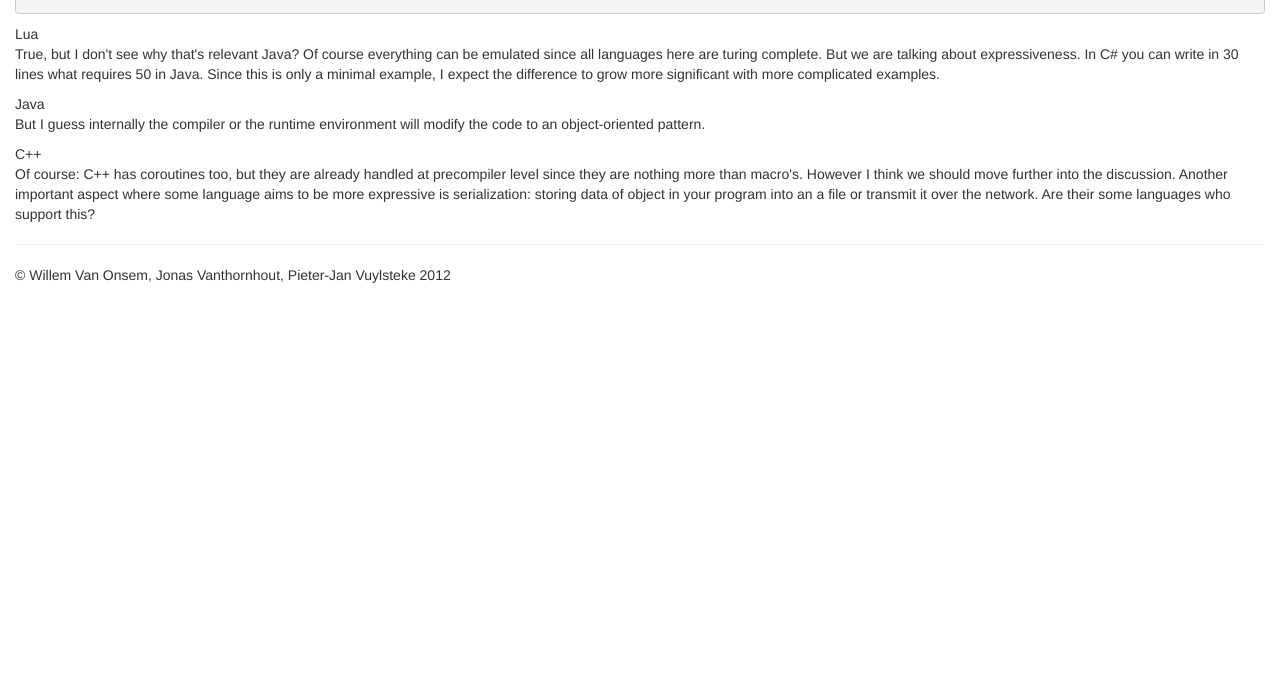
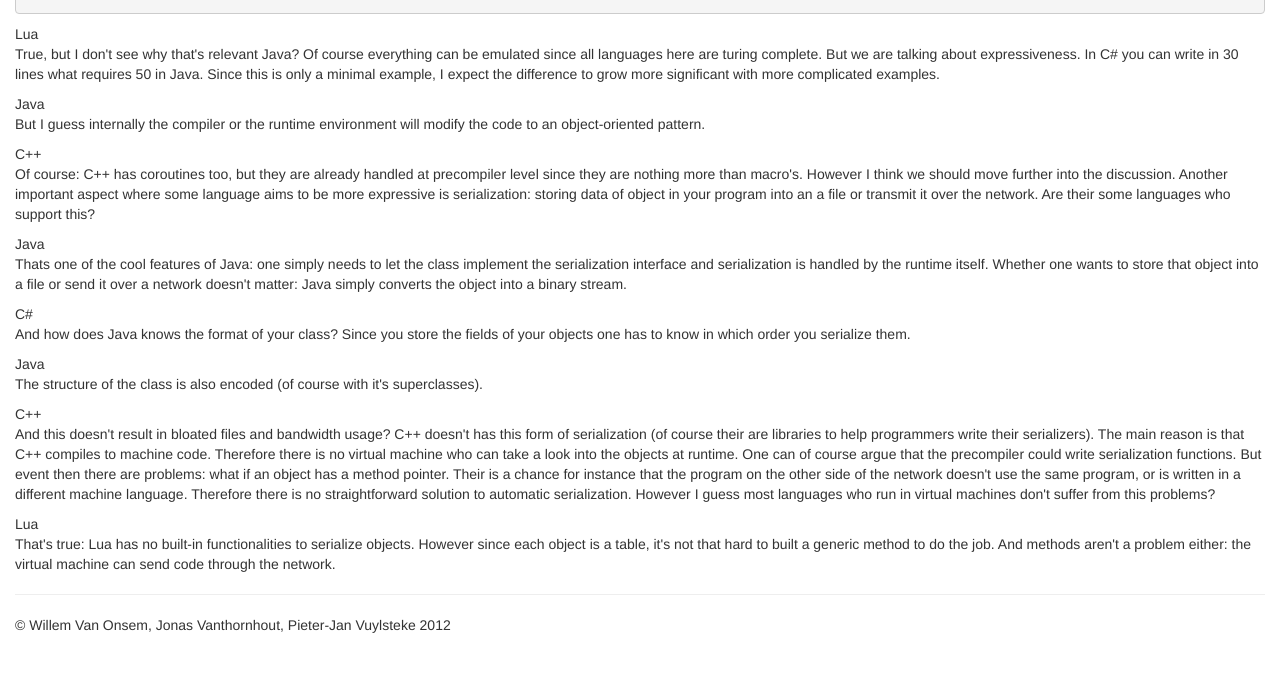
Before and after one commit to KommuSoft/CplKul2012, a PHP site: page /expressiveness.php in a window 1280 px wide. Shown: the part 1712-2397 px from the top of the page. Before the commit the page ends 1995 px from the top, so only its background shows below. Run offline with PHP 8.4, Linux system fonts and the light colour scheme; some libraries are stand-ins or nearby versions.

Commit message:
Verder geschreven aan expressiviteit
git-svn-id: file:///home/kommusoft/tmpgit/svncpl@51 3f48092c-57cf-4b77-94f4-3dec9eb1df5f

```diff
--- a/Website/cpl/questions/expressiveness.php
+++ b/Website/cpl/questions/expressiveness.php
@@ -45,6 +45,9 @@ class Expressiveness extends Question {
 		$cpp3 = parent::cppSays("Of course: C++ has coroutines too, but they are already handled at precompiler level since they are nothing more than macro's. However I think we should move further into the discussion. Another important aspect where some language aims to be more expressive is serialization: storing data of object in your program into an a file or transmit it over the network. Are their some languages who support this?");
 		$java5 = parent::javaSays("Thats one of the cool features of Java: one simply needs to let the class implement the serialization interface and serialization is handled by the runtime itself. Whether one wants to store that object into a file or send it over a network doesn't matter: Java simply converts the object into a binary stream.");
 		$cSharp3 = parent::cSharpSays("And how does Java knows the format of your class? Since you store the fields of your objects one has to know in which order you serialize them.");
+		$java6 = parent::javaSays("The structure of the class is also encoded (of course with it's superclasses).");
+		$cpp4 = parent::cppSays("And this doesn't result in bloated files and bandwidth usage? C++ doesn't has this form of serialization (of course their are libraries to help programmers write their serializers). The main reason is that C++ compiles to machine code. Therefore there is no virtual machine who can take a look into the objects at runtime. One can of course argue that the precompiler could write serialization functions. But event then there are problems: what if an object has a method pointer. Their is a chance for instance that the program on the other side of the network doesn't use the same program, or is written in a different machine language. Therefore there is no straightforward solution to automatic serialization. However I guess most languages who run in virtual machines don't suffer from this problems?");
+		$lua6 = parent::luaSays("That's true: Lua has no built-in functionalities to serialize objects. However since each object is a table, it's not that hard to built a generic method to do the job. And methods aren't a problem either: the virtual machine can send code through the network.");
 		//$lua0 = parent::luaSays("Lua aims to be an expressive language. A proof of this expressiveness is for instance coroutine support.");
 		//$cSharp0 = parent::cSharpSays("What makes coroutines actually an expressive part of the language? C# itself has coroutine support too. Of course it helps the programmer to specify better list generation, but it doesn't but let's say that it adds only little expressiveness to the language.");
 		//$lua1 = parent::luaSays("That's partly because the coroutine support in C# is somehow limited to list generation.");
@@ -63,7 +66,7 @@ class Expressiveness extends Question {
 
 		//$java = parent::javaSays("not expressive (geen operator overloading, ... + decorator file input vb), lambda (wss in java 8), xml zit er standaard in maar is lelijk en niet echt expressief");
 
-		return $cSharp0.$lua0.$cpp0.$java1.$cpp1.$lua1.$java2.$lua2.$java3.$lua3.$cSharp1.$lua4.$cSharp2.$java2.$lua5.$java4.$cpp3;
+		return $cSharp0.$lua0.$cpp0.$java1.$cpp1.$lua1.$java2.$lua2.$java3.$lua3.$cSharp1.$lua4.$cSharp2.$java2.$lua5.$java4.$cpp3.$java5.$cSharp3.$java6.$cpp4.$lua6;
 	}
 
 	public function link(){
```
